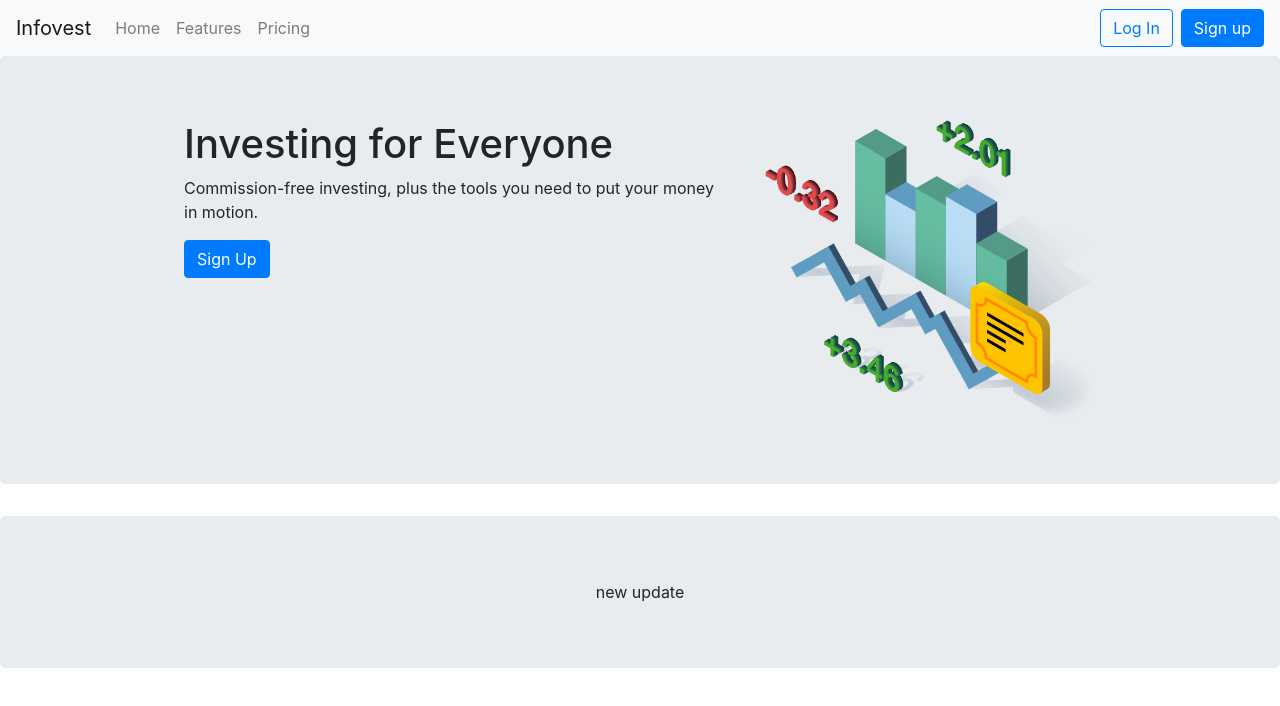
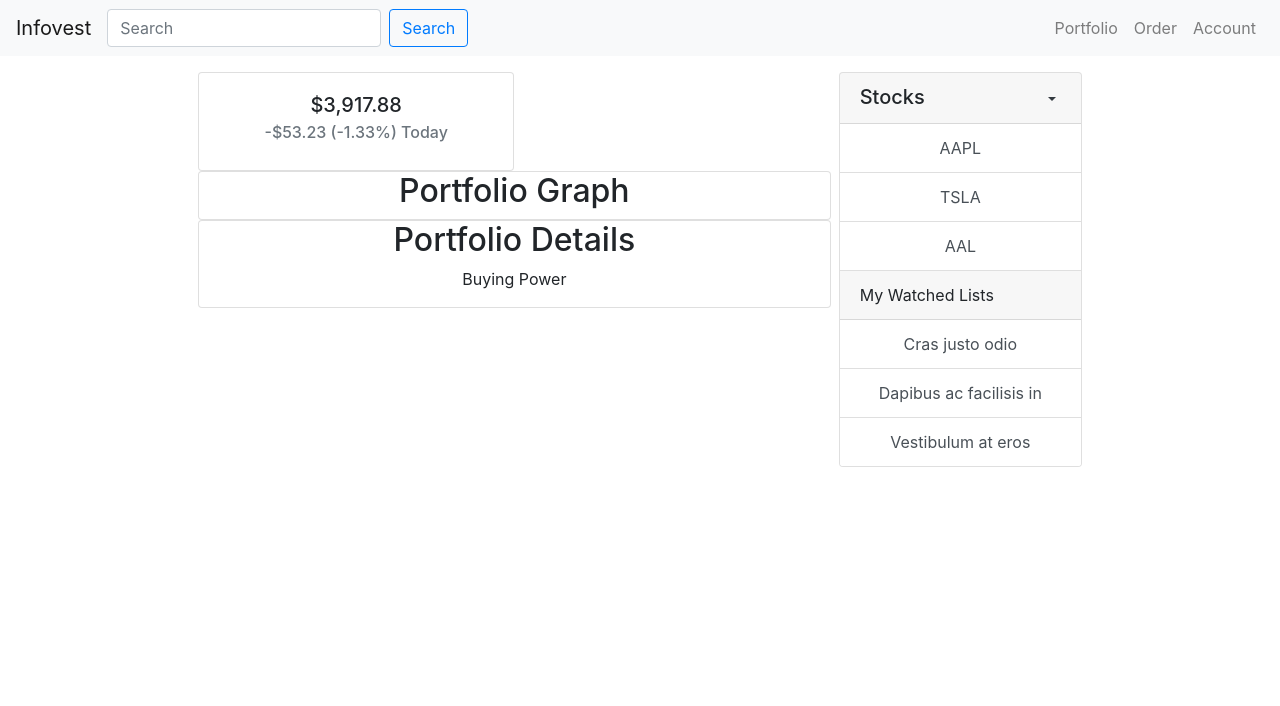
Before and after one commit to naamnamm/stock-app, a React (Create React App) app in the folder client/: page /dashboard in a window 1280 px wide. Before the commit this address led to /. Shown: the top 706 px of the page. Built offline with nearby package versions, Linux system fonts and the light colour scheme.

Commit message:
update dashboard component

```diff
--- a/client/package.json
+++ b/client/package.json
@@ -10,6 +10,7 @@
     "react": "^17.0.1",
     "react-bootstrap": "^1.4.0",
     "react-dom": "^17.0.1",
+    "react-icons": "^4.1.0",
     "react-router-dom": "^5.2.0",
     "react-scripts": "4.0.1",
     "web-vitals": "^0.2.4"
--- a/client/src/App.js
+++ b/client/src/App.js
@@ -11,7 +11,7 @@ import LandingPage from './components/landing-page/LandingPage';
 
 function App() {
   const [user, setUser] = useState([]);
-  const [isAuthenticated, setIsAuthenticated] = useState(false);
+  const [isAuthenticated, setIsAuthenticated] = useState(true);
 
   return (
     <div className='App'>
--- /dev/null
+++ b/client/src/components/dashboard/Dashboard.css
@@ -0,0 +1,21 @@
+.main-container {
+  width: 900px;
+}
+
+.left-container {
+  width: 650px;
+}
+
+.right-container {
+  width: 250px;
+}
+
+.logo-size {
+  font-size: 25px;
+}
+
+.btn-outline-dark.dropdown-toggle {
+  padding: 0 5px;
+  margin: 0;
+  border: none;
+}
--- a/client/src/components/dashboard/Dashboard.js
+++ b/client/src/components/dashboard/Dashboard.js
@@ -1,15 +1,19 @@
 import React from 'react';
 import {
-  Container,
+  ListGroup,
   FormControl,
   Nav,
   Form,
   Button,
   Navbar,
   Card,
+  DropdownButton,
+  Dropdown,
 } from 'react-bootstrap';
+import './Dashboard.css';
+import { FaEllipsisH } from 'react-icons/fa';
 
-const dashboard = () => {
+const Dashboard = () => {
   return (
     <div>
       <Navbar bg='light' variant='light'>
@@ -26,8 +30,8 @@ const dashboard = () => {
         </Nav>
       </Navbar>
 
-      <div className='d-flex mx-auto w-75'>
-        <div className='left-container w-75'>
+      <div className='main-container d-flex mx-auto mt-3'>
+        <div className='left-container mx-2'>
           <Card className='w-50'>
             <Card.Body>
               <Card.Title> $3,917.88</Card.Title>
@@ -45,10 +49,45 @@ const dashboard = () => {
           </Card>
         </div>
 
-        <div className='right-container w-25'>
+        <div className='right-container mr-2'>
           <Card>
-            <h2>Stocks</h2>
-            <h2>Lists</h2>
+            <Card.Header className='d-flex'>
+              <Card.Title className='text-left mb-0'>Stocks</Card.Title>
+              {/* <FaEllipsisH className='logo-size ml-auto' /> */}
+              <DropdownButton
+                id='dropdown-basic-button'
+                title=''
+                className='ml-auto pt-0'
+                variant='outline-dark'
+              >
+                <Dropdown.Item href='/stocks'>Buy</Dropdown.Item>
+                <Dropdown.Item href='/stocks'>Sell</Dropdown.Item>
+              </DropdownButton>
+            </Card.Header>
+            <ListGroup variant='flush'>
+              <ListGroup.Item action href='/stocks/AAPL'>
+                AAPL
+              </ListGroup.Item>
+              <ListGroup.Item action href='/stocks/TSLA'>
+                TSLA
+              </ListGroup.Item>
+              <ListGroup.Item action href='/stocks/AAL'>
+                AAL
+              </ListGroup.Item>
+            </ListGroup>
+
+            <Card.Header className='text-left'>My Watched Lists</Card.Header>
+            <ListGroup variant='flush'>
+              <ListGroup.Item action href='#link1'>
+                Cras justo odio
+              </ListGroup.Item>
+              <ListGroup.Item action href='#link2'>
+                Dapibus ac facilisis in
+              </ListGroup.Item>
+              <ListGroup.Item action href='#link3'>
+                Vestibulum at eros
+              </ListGroup.Item>
+            </ListGroup>
           </Card>
         </div>
       </div>
@@ -56,4 +95,4 @@ const dashboard = () => {
   );
 };
 
-export default dashboard;
+export default Dashboard;
```
Also changed, not shown: 1 other file (tests, documents, lock files or other folders).
